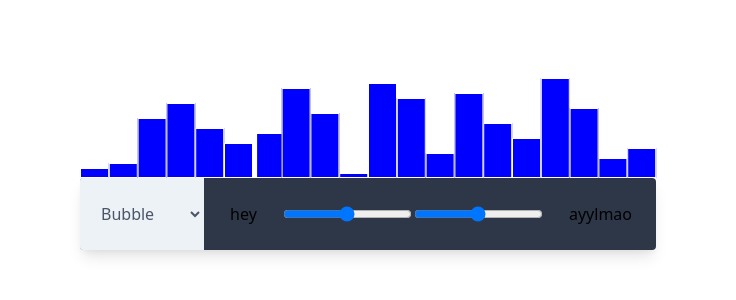
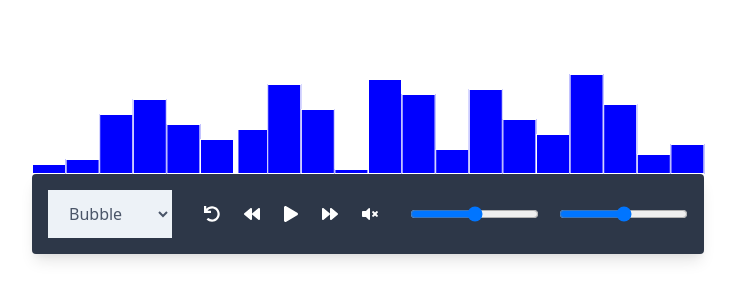
Before and after one commit to bengquist/alg-visualizer, a React (Create React App) app: page / in a window 1280 px wide. Shown: the part 186-486 px from the top of the page, without its empty margins (272-1008 px from the left). Built offline with nearby package versions, Linux system fonts and the light colour scheme.

Commit message:
added font awesome icons

```diff
--- a/package.json
+++ b/package.json
@@ -3,6 +3,9 @@
   "version": "0.1.0",
   "private": true,
   "dependencies": {
+    "@fortawesome/fontawesome-svg-core": "^1.2.28",
+    "@fortawesome/free-solid-svg-icons": "^5.13.0",
+    "@fortawesome/react-fontawesome": "^0.1.9",
     "@testing-library/jest-dom": "^4.2.4",
     "@testing-library/react": "^9.3.2",
     "@testing-library/user-event": "^7.1.2",
--- a/src/App.tsx
+++ b/src/App.tsx
@@ -5,7 +5,7 @@ import OptionsBar from "./Options/OptionsBar";
 function App() {
   return (
     <div className="min-h-screen flex justify-center items-center">
-      <div className="w-screen max-w-xl">
+      <div className="w-screen max-w-2xl">
         <Graph />
         <OptionsBar />
       </div>
--- a/src/Options/OptionsBar.tsx
+++ b/src/Options/OptionsBar.tsx
@@ -1,15 +1,40 @@
+import {
+  faBackward,
+  faForward,
+  faPlay,
+  faUndo,
+  faVolumeMute,
+} from "@fortawesome/free-solid-svg-icons";
+import { FontAwesomeIcon } from "@fortawesome/react-fontawesome";
 import React from "react";
 
 function OptionsBar() {
   return (
-    <div className="rounded overflow-hidden shadow-lg bg-gray-800 flex flex-row justify-between">
+    <div className="rounded overflow-hidden shadow-lg bg-gray-800 flex flex-row justify-between p-4 text-white">
       <select className="bg-gray-200 border border-gray-200 text-gray-700 px-4 pr-8 focus:outline-none focus:bg-white focus:border-gray-500">
         <option>Bubble</option>
       </select>
-      <button className="p-6 p-4">hey</button>
+
+      <div className="flex">
+        <button className="p-3">
+          <FontAwesomeIcon icon={faUndo} />
+        </button>
+        <button className="p-3">
+          <FontAwesomeIcon icon={faBackward} />
+        </button>
+        <button className="p-3">
+          <FontAwesomeIcon icon={faPlay} />
+        </button>
+        <button className="p-3">
+          <FontAwesomeIcon icon={faForward} />
+        </button>
+        <button className="p-3">
+          <FontAwesomeIcon icon={faVolumeMute} />
+        </button>
+      </div>
+
       <input type="range" />
       <input type="range" />
-      <button className="p-6 p-4">ayylmao</button>
     </div>
   );
 }
```
Also changed, not shown: 1 other file (tests, documents, lock files or other folders).
